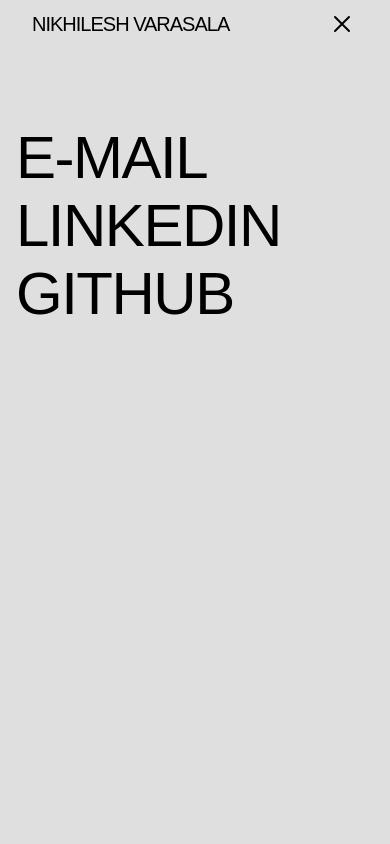
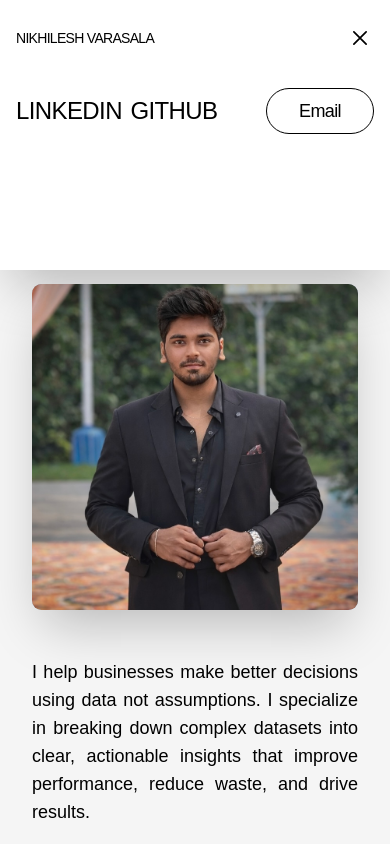
Before and after one commit to gvirus21/nikhilesh-portfolio, a Next.js app: page / in a window 390 px wide. Both pictures are taken after a click on the button "Toggle menu". Shown: the top 844 px of the page. Built offline with nearby package versions, Linux system fonts and the light colour scheme.

Commit message:
refactor: improved mobile responsiveness + mobile menu

```diff
--- a/app/components/layout/Navbar.tsx
+++ b/app/components/layout/Navbar.tsx
@@ -23,12 +23,12 @@ export const Navbar = () => {
   }, [isOpen]);
 
   return (
-    <nav className="fixed top-0 left-0 right-0 z-50 px-8 py-2 bg-[#f5f5f5]">
+    <nav className="fixed top-0 left-0 right-0 z-50 px-4 md:px-6 py-6 md:py-3 xl:py-2 bg-[#f5f5f5]">
       <div className="flex justify-between items-center w-full relative z-50">
         <div className="">
           <Link
             href="/"
-            className="text-xl lg:text-sm tracking-tighter uppercase"
+            className="text-sm md:text-base lg:text-sm tracking-tighter uppercase"
             onClick={() => setIsOpen(false)}
           >
             Nikhilesh Varasala
@@ -36,7 +36,7 @@ export const Navbar = () => {
         </div>
 
         {/* Desktop Menu */}
-        <div className="hidden lg:flex gap-3 text-sm">
+        <div className="hidden md:flex gap-3 text-sm md:text-base">
           <Link
             href="mailto:nikhileshvarasala09@gmail.com"
             className="hover:text-black/50 active:text-slate-900 transition-colors"
@@ -61,33 +61,26 @@ export const Navbar = () => {
         </div>
 
         {/* Mobile Hamburger Button */}
-        <div className="lg:hidden flex items-center">
+        <div className="md:hidden flex items-center">
           <button
             onClick={() => setIsOpen(!isOpen)}
             className="focus:outline-none"
             aria-label="Toggle menu"
           >
-            {isOpen ? <Close size={32} /> : <Menu size={32} />}
+            {isOpen ? <Close size={28} /> : <Menu size={28} />}
           </button>
         </div>
       </div>
 
       {/* Mobile Full-Screen Menu Overlay */}
       <div
-        className={`fixed inset-0 text-6xl tracking-tight h-screen backdrop-blur-sm shadow-2xl   bg-[#dfdfdf] z-40 lg:hidden flex flex-col pt-32 px-4 transition-all duration-500 ease-in-out ${
+        className={`fixed inset-0 text-2xl tracking-tight h-[32vh] backdrop-blur-xl shadow-2xl  bg-white z-40 lg:hidden flex flex-col pt-22 px-4 transition-all duration-500 ease-in-out ${
           isOpen
             ? "opacity-100 visible translate-y-0"
             : "opacity-0 invisible -translate-y-full"
         }`}
       >
-        <div className="flex flex-col gap-2 justify-between">
-          <Link
-            href="mailto:nikhileshvarasala09@gmail.com"
-            className="hover:text-blue-600 dark:hover:text-white transition-colors"
-            onClick={() => setIsOpen(false)}
-          >
-            E-MAIL
-          </Link>
+        <div className="relative flex justify-between items-center gap-10 text-2xl">
           <Link
             href="#"
             className="hover:text-blue-600 dark:hover:text-white transition-colors"
@@ -97,15 +90,23 @@ export const Navbar = () => {
           </Link>
           <Link
             href="#"
-            className="hover:text-blue-600 dark:hover:text-white transition-colors"
+            className="hover:text-blue-600 dark:hover:text-white transition-colors -ml-10"
             onClick={() => setIsOpen(false)}
           >
             GITHUB
           </Link>
+          <button
+            onClick={() =>
+              (window.location.href = "mailto:nikhileshvarasala09@gmail.com")
+            }
+            className="font-thin rounded-full text-lg py-2 px-8 border"
+          >
+            Email
+          </button>
         </div>
       </div>
     </nav>
   );
-}
+};
 
 export default Navbar;
--- a/app/components/sections/Contact.tsx
+++ b/app/components/sections/Contact.tsx
@@ -51,13 +51,13 @@ const Message = () => (
         Feel free to reach out to me via
       </span>
     </Copy>
-    <div className="flex justify-between w-[46%] 3xl:w-[28%] mx-auto">
+    <div className="flex justify-between w-[60%] md:w-[50%] lg:w-[70%] xl:w-[48%] 3xl:w-[28%] mx-auto">
       <Copy delay={0.7}>
         <button
           onClick={() =>
             (window.location.href = "mailto:nikhileshvarasala09@gmail.com")
           }
-          className="px-4 py-0 rounded-full text-sm lg:text-lg bg-black text-white cursor-pointer"
+          className="px-4 py-0 rounded-full text-sm lg:text-lg bg-black text-white cursor-pointer tracking-wider xl:tracking-normal"
         >
           Email{" "}
         </button>
--- a/app/components/sections/Hero.tsx
+++ b/app/components/sections/Hero.tsx
@@ -7,18 +7,18 @@ import Image from "next/image";
 
 export const Hero = () => {
   return (
-    <section className="pt-40 lg:pt-44 xl:pt-50 3xl:mt-50 3xl:h-[75vh] max-w-450 mx-auto">
+    <section className="pt-40 lg:pt-44 xl:pt-50 3xl:mt-50 3xl:h-[75vh] px-4 xl:px-0 max-w-450 mx-auto">
       <div className="flex-col-reverse lg:flex-row justify-between gap-12 lg:gap-8 w-full items-center">
         {/* Left Column: Text Content */}
         <div className="flex flex-col md:flex-row justify-between gap-6 md:gap-10 text-center">
-          <div className="flex flex-col items-start w-7/12 lg:w-full pt-10">
+          <div className="flex flex-col items-start w-7/12 lg:w-full pt-0">
             <Copy delay={0.1}>
-              <h1 className="text-[8vw] md:text-[4vw] xl:text-[3vw] 3xl:text-[2vw] tracking-tighter">
+              <h1 className="text-[6vw] md:text-[4vw] xl:text-[3vw] 3xl:text-[2vw] tracking-tighter">
                 Hello, Iam
               </h1>
             </Copy>
             <Copy delay={0.2}>
-              <h1 className="text-[22vw] md:text-[10vw] xl:text-[8vw] 3xl:text-[7vw] tracking-tighter text-center -mt-6 xl:-mt-10 3xl:-mt-12 xl:-ml-2">
+              <h1 className="text-[18vw] md:text-[10vw] xl:text-[8vw] 3xl:text-[7vw] tracking-tighter text-center -mt-6 xl:-mt-10 3xl:-mt-12 -ml-1 xl:-ml-2">
                 Nikhilesh
               </h1>
             </Copy>
@@ -28,9 +28,9 @@ export const Hero = () => {
           {/* Placeholder Image */}
           <FadeIn
             delay={0.4}
-            className="flex justify-center md:justify-end w-full md:w-8/12 lg:w-10/12 -mt-18 sm:mt-0 -z-10 md:z-0"
+            className="flex justify-center md:justify-end w-full md:w-8/12 lg:w-10/12 -mt-4 sm:mt-0 -z-10 md:z-0"
           >
-            <div className="relative aspect-square w-full max-w-md sm:max-w-[24rem] xl:max-w-120 3xl:max-w-140 rounded-[3%] overflow-hidden shadow-2xl bg-slate-400 flex items-center justify-center">
+            <div className="relative aspect-square w-full xl:max-w-120 3xl:max-w-140 rounded-[3%] overflow-hidden shadow-2xl bg-slate-400 flex items-center justify-center">
               <Image
                 src="/assets/images/hero_image.JPG"
                 alt="Nikhilesh Hero"
@@ -52,18 +52,16 @@ export default Hero;
 
 const MobileView = () => (
   <div className="sm:hidden">
-    <p className="text-2xl mt-4 text-justify px-4">
-      I help businesses make better decisions using data—not assumptions. I
+    <p className="text-lg mt-6 text-justify">
+      I help businesses make better decisions using data not assumptions. I
       specialize in breaking down complex datasets into clear, actionable
-      insights that improve performance, reduce waste, and drive measurable
-      results Instead of just building dashboards, I focus on answering one
-      question: “What should we do next based on this data?
+      insights that improve performance, reduce waste, and drive results.
     </p>
 
     <div className="pt-2">
       <a
         href="#projects"
-        className="inline-flex items-center justify-center px-4 py-1 text-xl bg-black text-white rounded-full mt-8"
+        className="inline-flex items-center justify-center w-full py-3 bg-black text-white text-base rounded-full mt-8"
       >
         View Projects
       </a>
@@ -75,7 +73,7 @@ const DesktopView = () => {
   return (
     <div className="hidden sm:flex flex-col items-start">
       <Copy delay={0.5}>
-        <p className="text-lg md:text-xl xl:text-xl 3xl:text-xl w-full xl:w-135 2xl:w-155 3xl:w-155 text-left inline-block">
+        <p className="text-lg md:text-lg xl:text-xl 3xl:text-xl w-11/12 xl:w-135 2xl:w-155 3xl:w-155 text-left inline-block">
           I help businesses make better decisions using data not assumptions. I
           specialize in breaking down complex datasets into clear, actionable
           insights that improve performance, reduce waste, and drive results.
--- a/app/components/sections/Projects.tsx
+++ b/app/components/sections/Projects.tsx
@@ -59,7 +59,7 @@ const ProjectCard = ({ project }: { project: Project }) => {
         setCursorActive(false);
         setCursorText("");
       }}
-      className="xl:min-h-150 md:w-110 lg:w-160 xl:w-[28vw] 3xl:w-[18vw] p-4 pb-10 md:pb-12 lg:pb-20 xl:p-3 bg-[#f5f5f5] rounded-3xl border-white/40 inset-shadow-sm border-14 shadow-2xl"
+      className="xl:min-h-150 w-90 md:w-110 lg:w-140 xl:w-[28vw] 3xl:w-[18vw] p-4 pb-10 md:pb-12 lg:pb-20 xl:p-3 bg-[#f5f5f5] rounded-3xl border-white/40 inset-shadow-sm border-14 shadow-2xl"
     >
       <div className="flex flex-col sm:flex-row justify-between items-start sm:items-center mb-4 gap-4 sm:gap-2">
         <h3 className="text-4xl md:text-5xl lg:text-7xl xl:text-[2.6vw] 2xl:text-[2.5rem] tracking-tighter">
@@ -95,7 +95,7 @@ export const Projects = () => {
         <h2 className="text-6xl md:text-8xl lg:text-9xl xl:text-7xl 3xl:text-8xl font-thin tracking-[-4px] md:tracking-[-6px] xl:tracking-[-4px] 3xl:tracking-[-6px]">
           Projects
         </h2>
-        <div className="flex flex-col lg:flex-row flex-wrap gap-4 md:gap-6 lg:gap-10 justify-center items-center xl:justify-between xl:items-start mt-10 xl:mt-18  3xl:w-8/12 mx-auto">
+        <div className="flex flex-col lg:flex-row flex-wrap gap-4 md:gap-6 lg:gap-10 justify-center items-center xl:justify-between xl:items-start mt-10 lg:mt-20 xl:mt-18  3xl:w-8/12 mx-auto">
           {projects.map((project, index) => (
             <Link href={project.github} key={index} className="inline-block">
               <ProjectCard project={project} />
--- a/app/components/sections/Story.tsx
+++ b/app/components/sections/Story.tsx
@@ -3,15 +3,15 @@ import Image from "next/image";
 
 export const Story = () => {
   return (
-    <div className="pt-32 lg:pt-40 max-w-400 mx-auto">
+    <div className="pt-24 lg:pt-40 max-w-400 mx-auto">
       <Copy delay={0.1}>
-        <h1 className="text-center text-7xl md:text-7xl lg:text-7xl 2xl:text-8xl tracking-[-4px] md:tracking-[-2px] leading-28 2xl:leading-36">
+        <h1 className="text-center text-6xl md:text-7xl lg:text-7xl 2xl:text-8xl tracking-[-3px] md:tracking-[-2px] leading-28 2xl:leading-36">
           My<span className="tracking-[-10px]"> </span>Story
         </h1>
       </Copy>
 
-      <div className="flex flex-col text-justify lg:text-justify mx-auto items-center mt-20 lg:mt-20 text-xl md:text-xl lg:text-2xl xl:text-2xl font-light leading-relaxed px-2">
-        <div className="w-full md:w-10/12 lg:w-10/12 xl:w-[60%] 2xl:w-[70%]">
+      <div className="flex flex-col text-justify lg:text-justify mx-auto items-center mt-8 lg:mt-20 text-lg md:text-xl lg:text-2xl xl:text-2xl font-light leading-relaxed px-2">
+        <div className="w-full md:w-9/12 lg:w-10/12 xl:w-[60%] 2xl:w-[70%]">
           <Copy delay={0.3}>
             <p className="">
               I’m a Data Analyst focused on turning raw data into business
--- a/app/page.tsx
+++ b/app/page.tsx
@@ -14,5 +14,5 @@ export default function Home() {
   );
 }
 
-// fix view projects button
-// fix desktop scren
+// fix view projects button bug
+// mobile screen
```
Also changed, not shown: app/components/sections/Education.tsx (+4 -4 lines).
